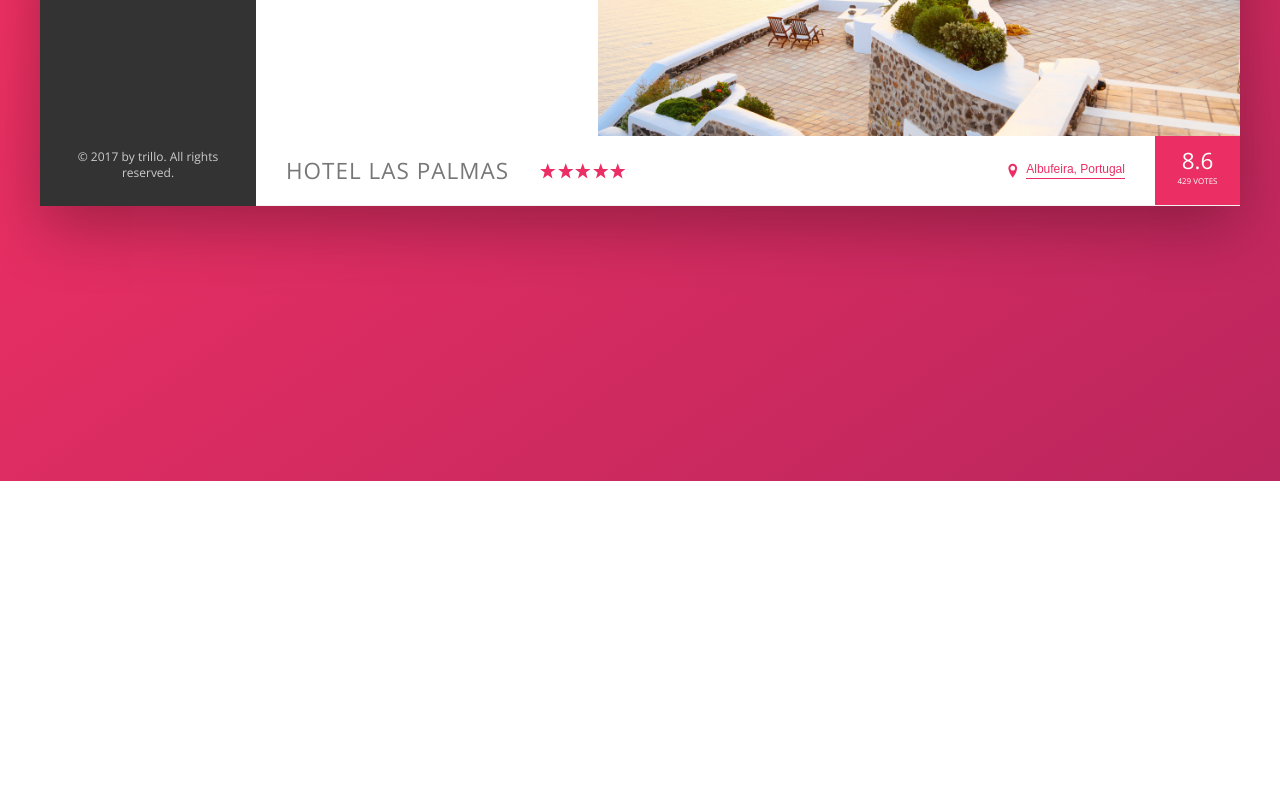
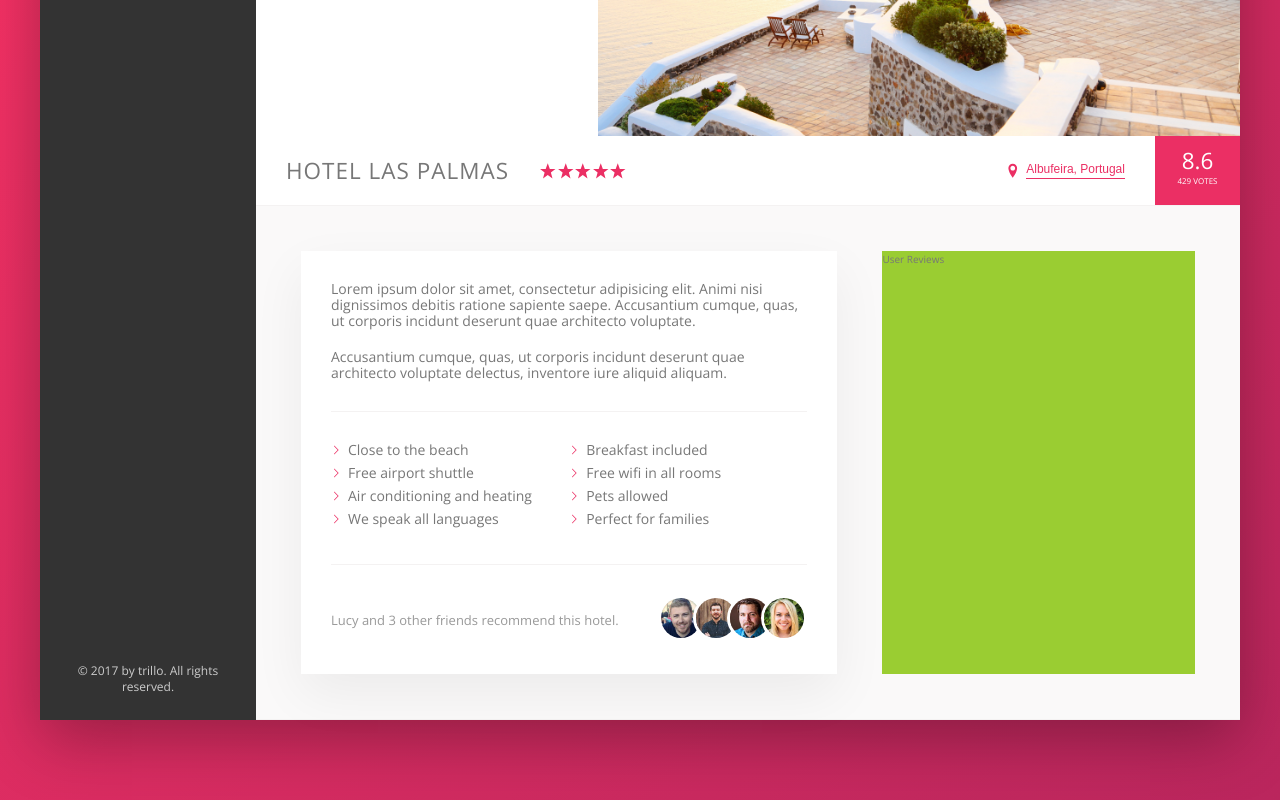
Before and after one commit to miketabb33/Trillo, a website: page index.html in a window 1280 px wide. Shown: the part 399-1199 px from the top of the page. Before the commit the page ends 880 px from the top, so only its background shows below. Drawn offline with nearby package versions, Linux system fonts and the light colour scheme.

Commit message:
Add description section

```diff
--- a/index.html
+++ b/index.html
@@ -135,6 +135,58 @@
               <div class="overview__rating-count">429 votes</div>
             </div>
           </div>
+          <div class="detail">
+            <div class="description">
+              <p class="paragraph">
+                Lorem ipsum dolor sit amet, consectetur adipisicing elit. Animi
+                nisi dignissimos debitis ratione sapiente saepe. Accusantium
+                cumque, quas, ut corporis incidunt deserunt quae architecto
+                voluptate.
+              </p>
+              <p class="paragraph">
+                Accusantium cumque, quas, ut corporis incidunt deserunt quae
+                architecto voluptate delectus, inventore iure aliquid aliquam.
+              </p>
+              <ul class="list">
+                <li class="list__item">Close to the beach</li>
+                <li class="list__item">Breakfast included</li>
+                <li class="list__item">Free airport shuttle</li>
+                <li class="list__item">Free wifi in all rooms</li>
+                <li class="list__item">Air conditioning and heating</li>
+                <li class="list__item">Pets allowed</li>
+                <li class="list__item">We speak all languages</li>
+                <li class="list__item">Perfect for families</li>
+              </ul>
+              <div class="recommend">
+                <p class="recommend__count">
+                  Lucy and 3 other friends recommend this hotel.
+                </p>
+                <div class="recommend__friends">
+                  <img
+                    src="img/user-3.jpg"
+                    alt="Friend 1"
+                    class="recommend__photo"
+                  />
+                  <img
+                    src="img/user-4.jpg"
+                    alt="Friend 2"
+                    class="recommend__photo"
+                  />
+                  <img
+                    src="img/user-5.jpg"
+                    alt="Friend 3"
+                    class="recommend__photo"
+                  />
+                  <img
+                    src="img/user-6.jpg"
+                    alt="Friend 4"
+                    class="recommend__photo"
+                  />
+                </div>
+              </div>
+            </div>
+            <div class="user-reviews">User Reviews</div>
+          </div>
         </main>
       </div>
     </div>
--- a/sass/_base.scss
+++ b/sass/_base.scss
@@ -12,6 +12,8 @@
   --color-grey-dark-2: #777;
   --color-grey-dark-3: #999;
   --shadow-dark: 0 2rem 6rem rgba(0, 0, 0, 0.3);
+  --shadow-light: 0 2rem 5rem rgba(0, 0, 0, 0.06);
+  --line: 1px solid var(--color-grey-light-2);
 }
 
 * {
--- a/sass/_components.scss
+++ b/sass/_components.scss
@@ -196,7 +196,7 @@
 .overview {
   display: flex;
   align-items: center;
-  border-bottom: 1px solid var(--color-grey-light-2);
+  border-bottom: var(--line);
   height: 7rem;
 
   &__heading {
@@ -295,3 +295,67 @@
     box-shadow: none;
   }
 }
+
+///////////////////////
+// Paragraph
+
+.paragraph:not(:last-of-type) {
+  margin-bottom: 2rem;
+}
+
+///////////////////////
+// List
+
+.list {
+  list-style: none;
+  margin: 3rem 0;
+  padding: 3rem 0;
+  border-top: var(--line);
+  border-bottom: var(--line);
+
+  display: flex;
+  flex-wrap: wrap;
+
+  &__item {
+    flex: 0 0 50%;
+    margin-bottom: 0.7rem;
+
+    &::before {
+      content: '';
+      display: inline-block;
+      width: 1rem;
+      height: 1rem;
+      margin-right: 0.7rem;
+
+      // background-image: url('../img/chevron-thin-right.svg');
+      // background-size: cover;
+
+      background-color: var(--color-primary);
+      mask-image: url('../img/chevron-thin-right.svg');
+      mask-size: cover;
+    }
+  }
+}
+
+///////////////////////
+// Recommend
+
+.recommend {
+  font-size: 1.3rem;
+  color: var(--color-grey-dark-3);
+  display: flex;
+  align-items: center;
+  justify-content: space-between;
+
+  &__photo {
+    box-sizing: content-box;
+    height: 4rem;
+    width: 4rem;
+    border-radius: 50%;
+    border: 3px solid white;
+
+    &:not(:last-child) {
+      margin-right: -1.5rem;
+    }
+  }
+}
--- a/sass/_layout.scss
+++ b/sass/_layout.scss
@@ -11,7 +11,7 @@
   font-size: 1.4rem;
   height: 7rem;
   background-color: #fff;
-  border-bottom: 1px solid var(--color-grey-light-2);
+  border-bottom: var(--line);
   display: flex;
   justify-content: space-between;
   align-items: center;
@@ -34,3 +34,24 @@
   background-color: #fff;
   flex: 1;
 }
+
+.detail {
+  display: flex;
+  padding: 4.5rem;
+  background-color: var(--color-grey-light-1);
+  border-bottom: var(--line);
+}
+
+.description {
+  background-color: white;
+  box-shadow: var(--shadow-light);
+  flex: 0 0 60%;
+  margin-right: 4.5rem;
+  padding: 3rem;
+  font-size: 1.4rem;
+}
+
+.user-reviews {
+  background-color: yellowgreen;
+  flex: 1;
+}
```
Also changed, not shown: css/style.css.
